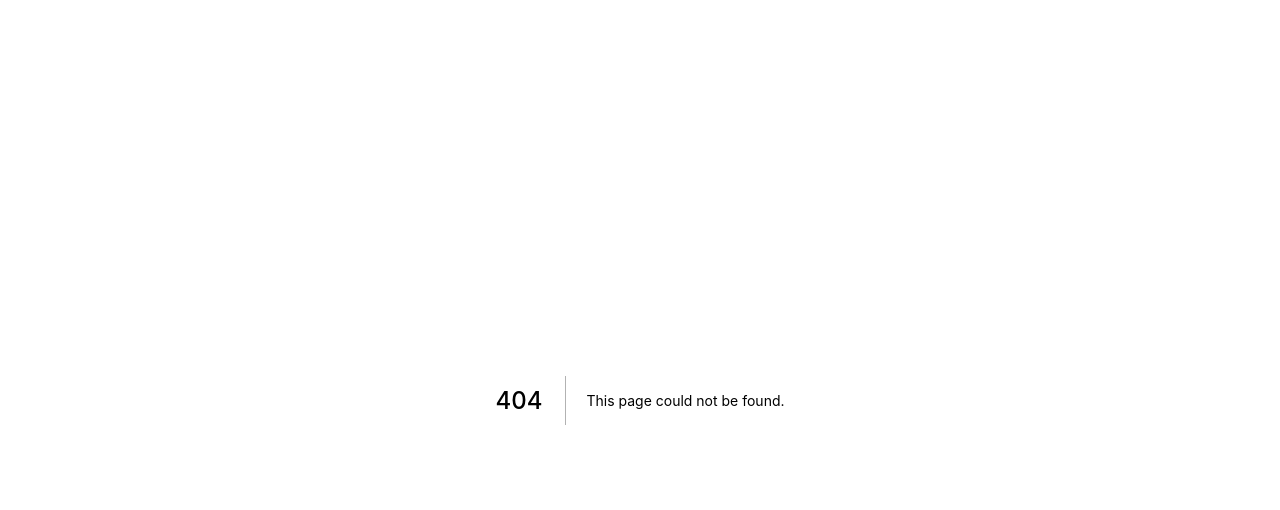
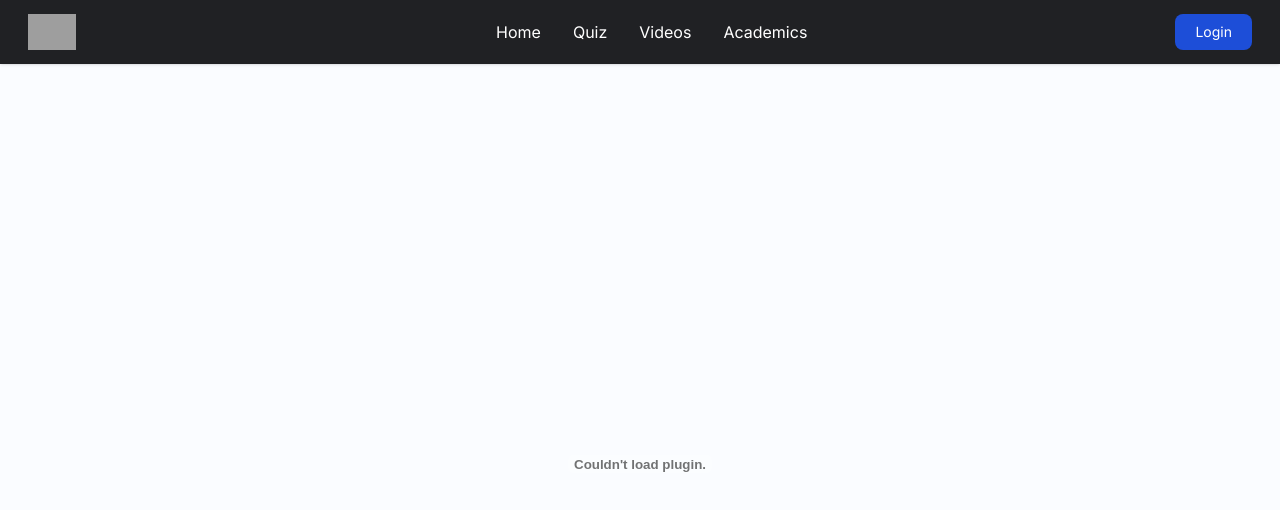
Before and after one commit to Bhanu1776/IT-Dept-Website, a Next.js app: page /pdfViewer in a window 1280 px wide. Before the commit this address had no page. Shown: the top 510 px of the page. Built offline with nearby package versions, Linux system fonts and the light colour scheme; grey boxes are pictures that could not be loaded; what tailwindcss-brand-colors, tailwindcss-debug-screens would draw is missing.

Commit message:
feat(Academics): Pdf Viewer module added

```diff
--- /dev/null
+++ b/components/PdfViewer.jsx
@@ -0,0 +1,27 @@
+// import CPPL from '../files/CPPL Assignment 2.pdf';
+import Navbar from './Navbar';
+// import PDF from '../public/assets/images/files/q6.dsa.pdf';
+
+const PdfViewer = () => (
+  <>
+    <Navbar />
+    <div className=" w-auto h-[100vh] overflow-y-auto flex items-center content-center">
+      {/* <object data={PDF} type="application/pdf" height={100} /> */}
+      <object
+        data="http://africau.edu/images/default/sample.pdf"
+        type="application/pdf"
+        width="100%"
+        height="100%"
+      >
+        {/* <p>
+            Alternative text - include a link
+            <a href="http://africau.edu/images/default/sample.pdf">
+              to the PDF!
+            </a>
+          </p> */}
+      </object>
+    </div>
+  </>
+);
+
+export default PdfViewer;
--- /dev/null
+++ b/pages/pdfViewer.js
@@ -0,0 +1,6 @@
+import React from 'react';
+import PdfViewer from '../components/PdfViewer';
+
+const pdfViewer = () => <PdfViewer />;
+
+export default pdfViewer;
```
